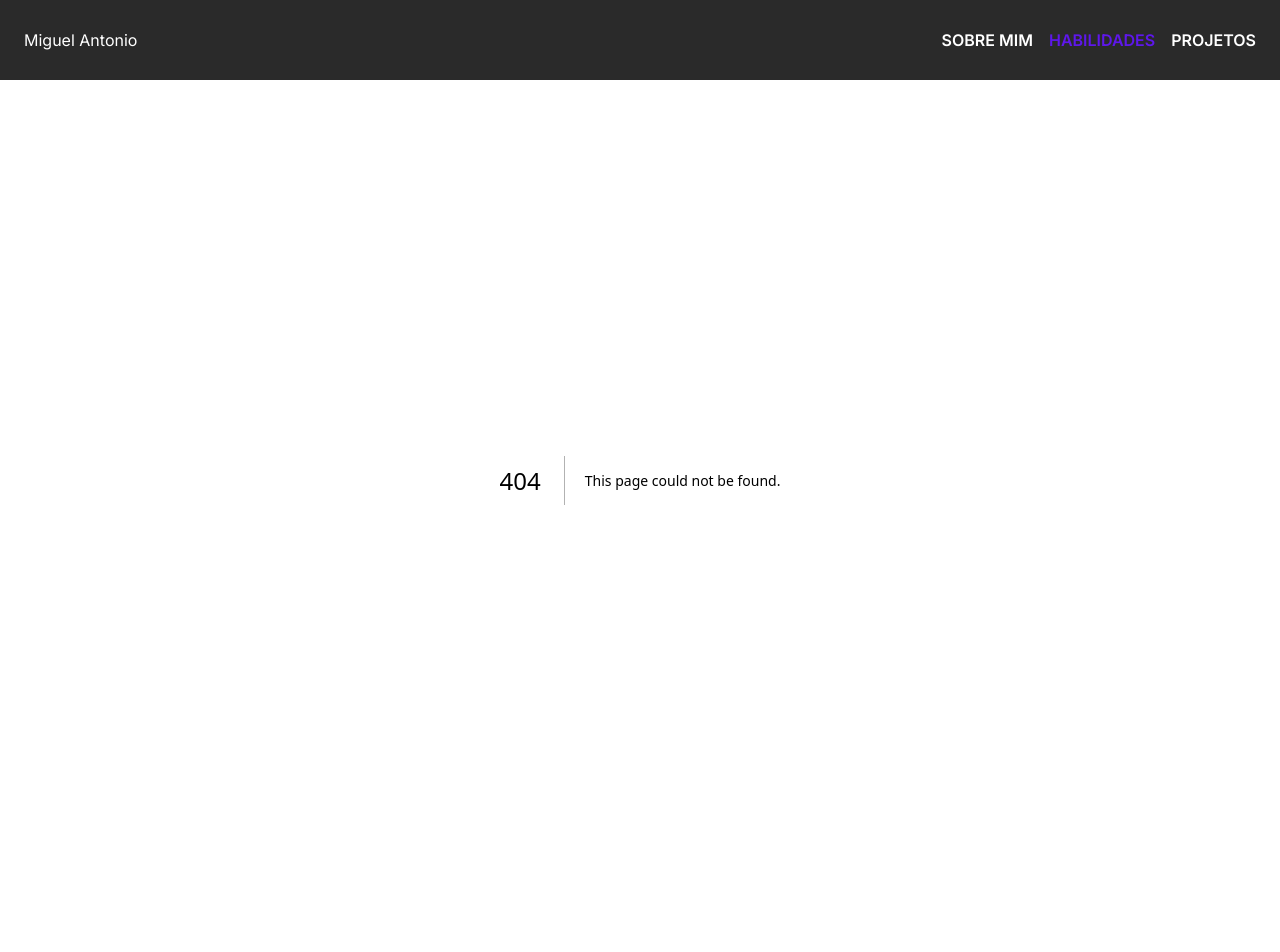
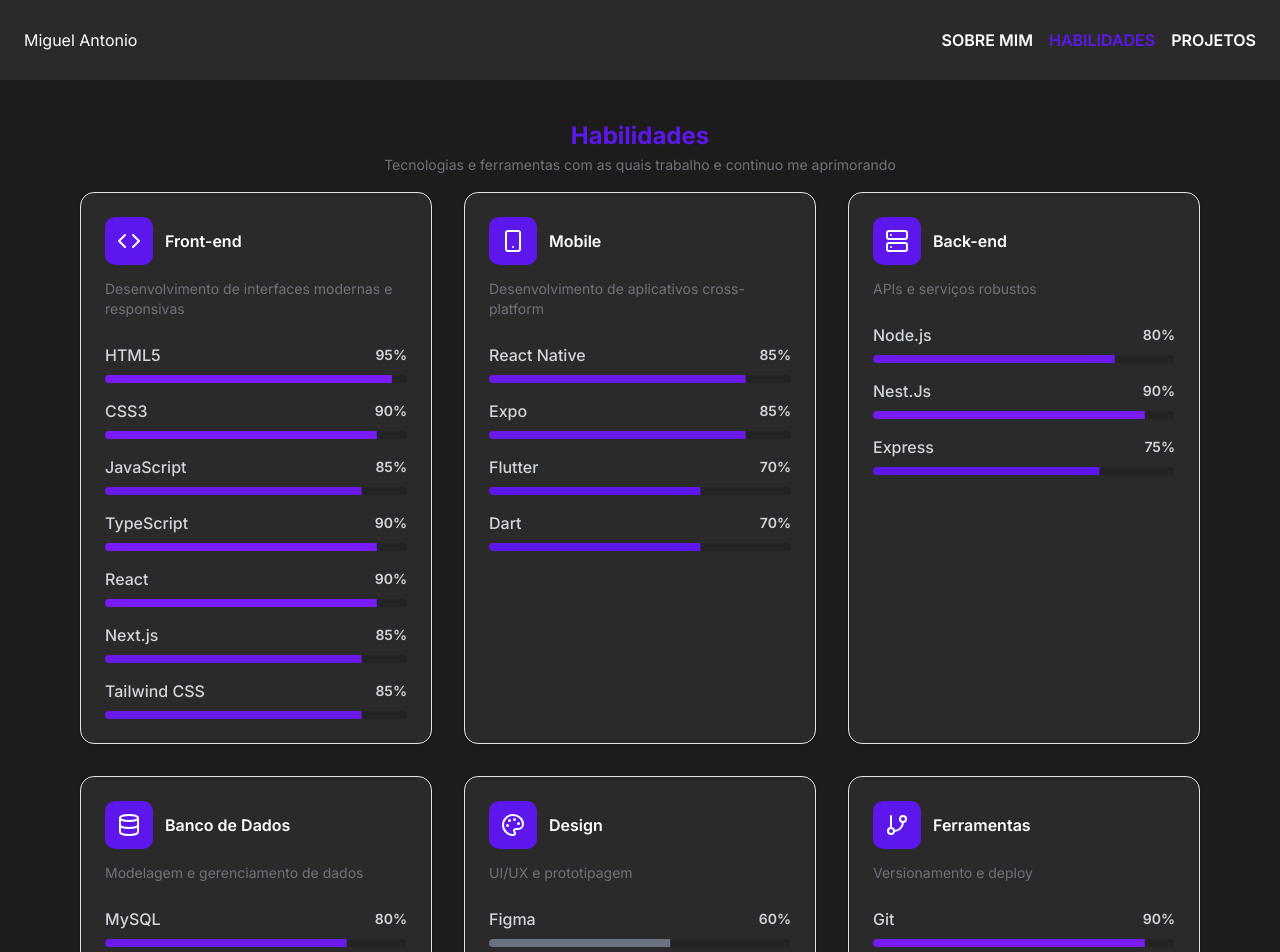
Before and after one commit to MiguelASFerreira/portfolio, a Next.js app: page /habilidades in a window 1280 px wide. Before the commit this address had no page. Shown: the top 952 px of the page. Before the commit the page ends 880 px from the top, so only its background shows below. Built offline with nearby package versions, Linux system fonts and the light colour scheme.

Commit message:
feat: adicionando a tela de habilidades

```diff
--- a/package.json
+++ b/package.json
@@ -11,6 +11,7 @@
   "dependencies": {
     "@radix-ui/react-avatar": "^1.1.10",
     "@radix-ui/react-dialog": "^1.1.14",
+    "@radix-ui/react-progress": "^1.1.7",
     "@radix-ui/react-slot": "^1.2.3",
     "axios": "^1.10.0",
     "class-variance-authority": "^0.7.1",
--- /dev/null
+++ b/src/app/habilidades/components/card-skills.tsx
@@ -0,0 +1,32 @@
+import { Card, CardContent, CardHeader, CardTitle } from "@/components/ui/card";
+import { Progress } from "@/components/ui/progress";
+import type { SkillGroup } from "@/configs/skills";
+
+export function CardSkills(skill: SkillGroup) {
+  return (
+    <Card className="bg-navbar">
+      <CardHeader>
+        <div className="mb-2 flex items-center space-x-3">
+          <div className="bg-principal flex h-12 w-12 items-center justify-center rounded-lg text-white">
+            {<skill.icon className="h-6 w-6" />}
+          </div>
+          <div>
+            <CardTitle className="text-white">{skill.title}</CardTitle>
+          </div>
+        </div>
+        <p className="text-muted-foreground text-sm">{skill.description}</p>
+      </CardHeader>
+      <CardContent className="space-y-4">
+        {skill.skills.map((item, index) => (
+          <div key={index} className="space-y-2">
+            <div className="flex items-center justify-between">
+              <span className="font-medium text-gray-300">{item.name}</span>
+              <span className="text-gray-300 text-sm font-semibold">{item.level}%</span>
+            </div>
+            <Progress className="text-principal" value={item.level} level={item.level} />
+          </div>
+        ))}
+      </CardContent>
+    </Card>
+  );
+}
--- /dev/null
+++ b/src/app/habilidades/page.tsx
@@ -0,0 +1,23 @@
+import { skills } from "@/configs/skills";
+
+import { CardSkills } from "./components/card-skills";
+
+export default function Habilidades() {
+  return (
+    <section className="flex flex-col items-center justify-center gap-4 px-[80px] py-10">
+      <div className="text-center">
+        <h1 className="text-principal text-2xl font-bold">Habilidades</h1>
+        <span className="text-muted-foreground text-sm">
+          Tecnologias e ferramentas com as quais trabalho e continuo me
+          aprimorando
+        </span>
+      </div>
+
+      <div className="container grid gap-8 md:grid-cols-2 lg:grid-cols-3">
+        {skills.map((skill, index) => (
+          <CardSkills key={index} {...skill} />
+        ))}
+      </div>
+    </section>
+  );
+}
--- /dev/null
+++ b/src/components/ui/progress.tsx
@@ -0,0 +1,40 @@
+"use client";
+
+import * as ProgressPrimitive from "@radix-ui/react-progress";
+import * as React from "react";
+
+import { cn } from "@/lib/utils";
+
+const getSkillColor = (level: number) => {
+  if (level >= 90) return "bg-[#7A1BFA]";
+  if (level >= 80) return "bg-[#6A1AE6]";
+  if (level >= 70) return "bg-[#5E17EB]";
+  return "bg-gray-500";
+};
+
+
+interface ProgressProps extends React.ComponentProps<typeof ProgressPrimitive.Root> {
+  value: number;
+  level: number;
+}
+
+function Progress({ className, value, level, ...props }: ProgressProps) {
+  return (
+    <ProgressPrimitive.Root
+      data-slot="progress"
+      className={cn(
+        "bg-background/50 relative h-2 w-full overflow-hidden rounded-full",
+        className,
+      )}
+      {...props}
+    >
+      <ProgressPrimitive.Indicator
+        data-slot="progress-indicator"
+        className={cn("h-full w-full flex-1 transition-all", getSkillColor(level))}
+        style={{ transform: `translateX(-${100 - (value || 0)}%)` }}
+      />
+    </ProgressPrimitive.Root>
+  );
+}
+
+export { Progress };
--- /dev/null
+++ b/src/configs/skills.ts
@@ -0,0 +1,90 @@
+import {
+  Code,
+  Database,
+  GitBranch,
+  Palette,
+  Server,
+  Smartphone,
+} from "lucide-react";
+import { ComponentType } from "react";
+
+type Skill = {
+  name: string;
+  level: number;
+};
+
+export type SkillGroup = {
+  title: string;
+  icon: ComponentType<{ className?: string }>;
+  description: string;
+  skills: Skill[];
+};
+
+export const skills: SkillGroup[] = [
+  {
+    title: "Front-end",
+    icon: Code,
+    description: "Desenvolvimento de interfaces modernas e responsivas",
+    skills: [
+      { name: "HTML5", level: 95 },
+      { name: "CSS3", level: 90 },
+      { name: "JavaScript", level: 85 },
+      { name: "TypeScript", level: 90 },
+      { name: "React", level: 90 },
+      { name: "Next.js", level: 85 },
+      { name: "Tailwind CSS", level: 85 },
+    ],
+  },
+  {
+    title: "Mobile",
+    icon: Smartphone,
+    description: "Desenvolvimento de aplicativos cross-platform",
+    skills: [
+      { name: "React Native", level: 85 },
+      { name: "Expo", level: 85 },
+      { name: "Flutter", level: 70 },
+      { name: "Dart",  level: 70 },
+    ],
+  },
+  {
+    title: "Back-end",
+    icon: Server,
+    description: "APIs e serviços robustos",
+    skills: [
+      { name: "Node.js", level: 80 },
+      { name: "Nest.Js", level: 90 },
+      { name: "Express", level: 75 },
+    ],
+  },
+  {
+    title: "Banco de Dados",
+    icon: Database,
+    description: "Modelagem e gerenciamento de dados",
+    skills: [
+      { name: "MySQL", level: 80 },
+      { name: "PostgreSQL", level: 80 },
+      { name: "MongoDB", level: 70 },
+    ],
+  },
+  {
+    title: "Design",
+    icon: Palette,
+    description: "UI/UX e prototipagem",
+    skills: [
+      { name: "Figma", level: 60 },
+      { name: "UI/UX Design", level: 50 },
+      { name: "Responsive Design", level: 50 },
+    ],
+  },
+  {
+    title: "Ferramentas",
+    icon: GitBranch,
+    description: "Versionamento e deploy",
+    skills: [
+      { name: "Git", level: 90 },
+      { name: "GitHub", level: 90 },
+      { name: "Vite", level: 85 },
+      { name: "Vercel", level: 75 },
+    ],
+  },
+];
```
Also changed, not shown: 1 other file (tests, documents, lock files or other folders).
